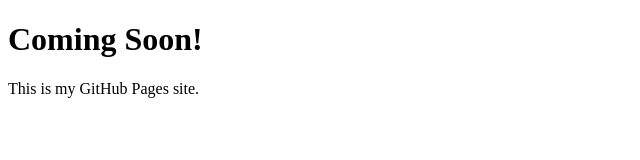
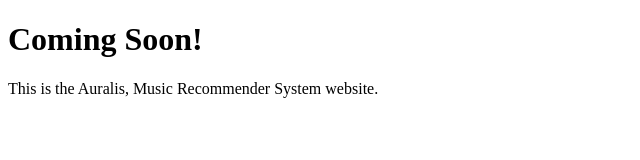
Before and after one commit to ishaandrade/Auralis, a plain HTML site: page docs/index.html in a window 1280 px wide. Shown: the whole page, without its empty margins (0-640 px from the left). Drawn offline with Linux system fonts and the light colour scheme.

Commit message:
Update index.html

```diff
--- a/docs/index.html
+++ b/docs/index.html
@@ -5,6 +5,6 @@
 </head>
 <body>
   <h1>Coming Soon!</h1>
-  <p>This is my GitHub Pages site.</p>
+  <p>This is the Auralis, Music Recommender System website.</p>
 </body>
 </html>
```
